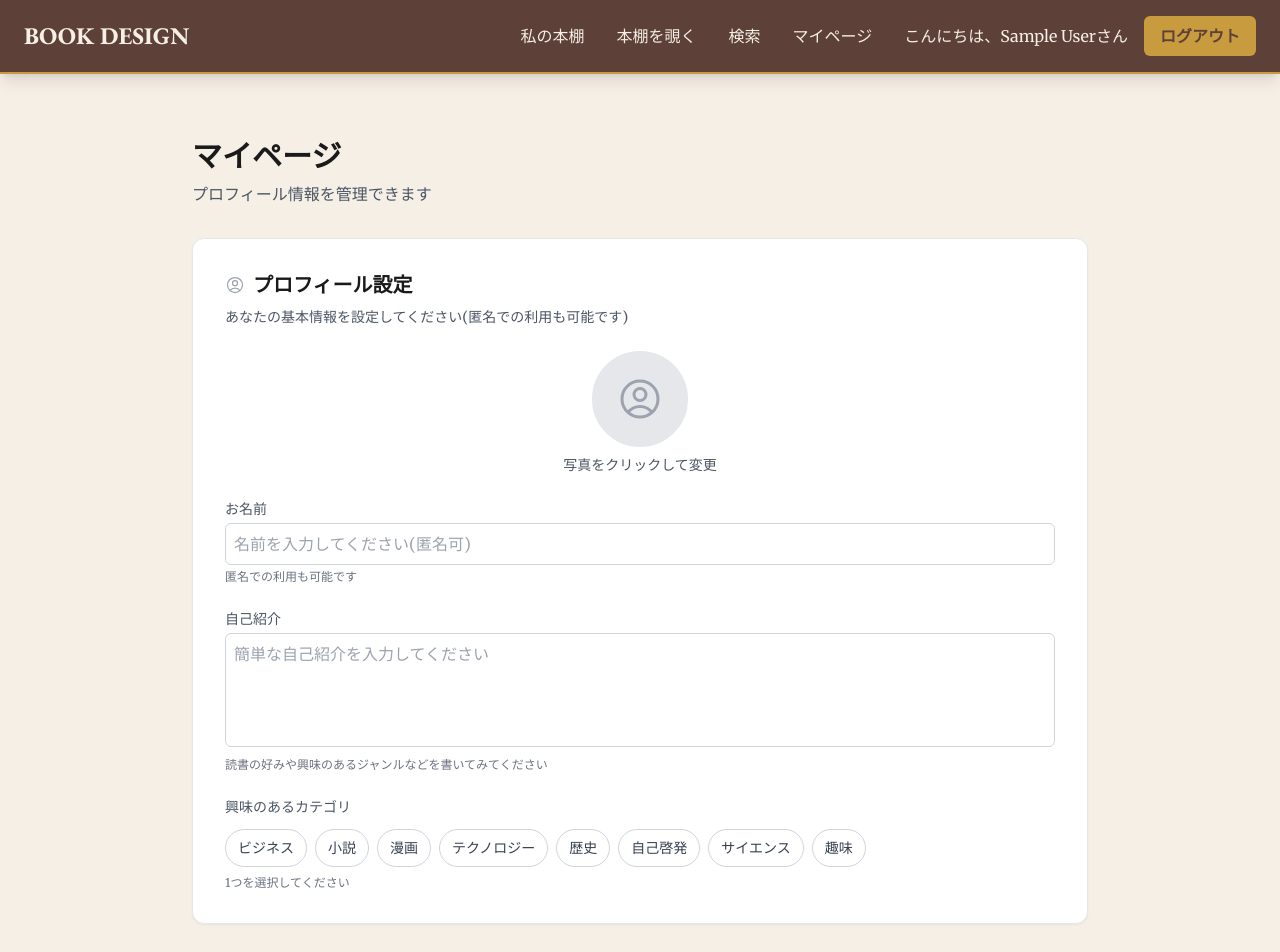
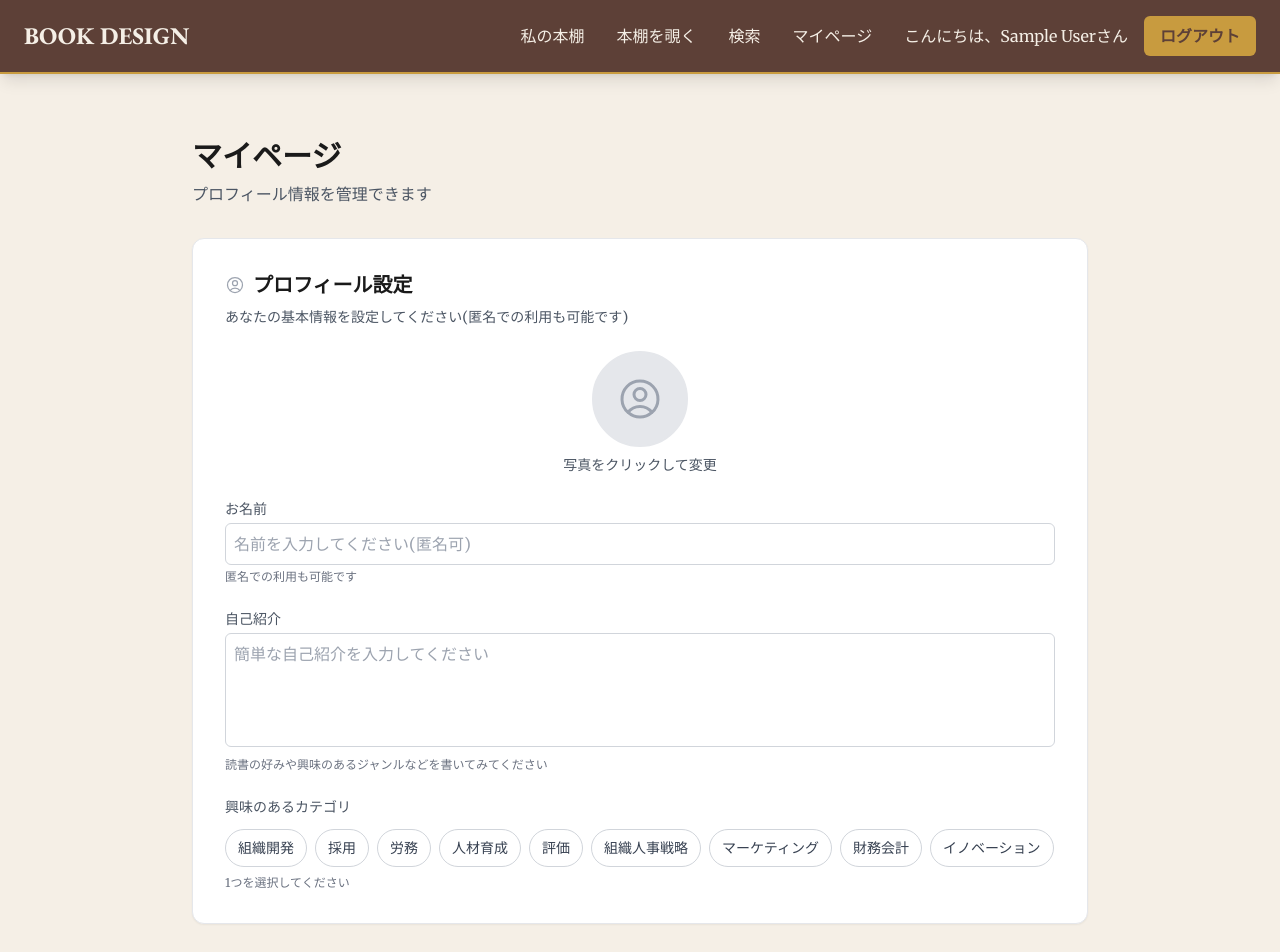
Before and after one commit to hiroba-develop/BookPlatform_Demo, a React (Vite) app: page /profile in a window 1280 px wide. Shown: the top 952 px of the page. Built offline with nearby package versions, Linux system fonts and the light colour scheme; sample sign-in values are in the browser's storage.

Commit message:
プロフィールも修正

```diff
--- a/src/pages/Profile.tsx
+++ b/src/pages/Profile.tsx
@@ -31,7 +31,7 @@ const Profile: React.FC = () => {
   });
 
   // 会員登録時のカテゴリと同じものを使用
-  const interestTags = ["ビジネス", "小説", "漫画", "テクノロジー", "歴史", "自己啓発", "サイエンス", "趣味"];
+  const interestTags = ["組織開発", "採用", "労務", "人材育成", "評価", "組織人事戦略", "マーケティング", "財務会計", "イノベーション"];
 
   const handleImageUpload = (event: React.ChangeEvent<HTMLInputElement>) => {
     const file = event.target.files?.[0];
```
